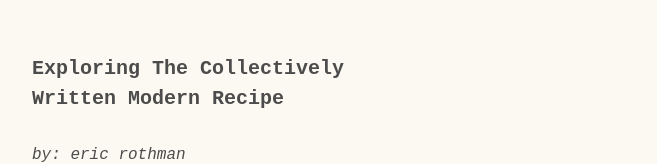
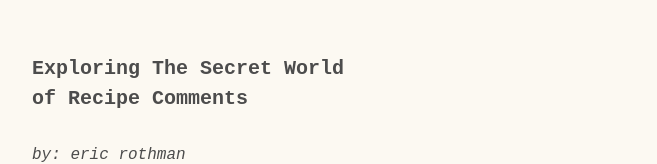
Before and after one commit to ericmrothman/nyt-cooking-comments, a Svelte app in the folder svelte/: page / in a window 1280 px wide. Shown: the part 262-426 px from the top of the page, without its empty margins (328-985 px from the left). Built offline with nearby package versions, Linux system fonts and the light colour scheme; a web font is replaced by a local one.

Commit message:
copy and css again

```diff
--- a/svelte/src/App.svelte
+++ b/svelte/src/App.svelte
@@ -49,7 +49,7 @@
             <span>Active</span><br/>
             <span>Ingredients</span>
         </h1>
-        <h2 class="subtitle">exploring the collectively<br/>written modern recipe</h2>
+        <h2 class="subtitle">Exploring The Secret World<br>of Recipe Comments</h2>
 
         <div class="byline">
             <p>by: eric rothman</p>
@@ -348,7 +348,7 @@
     <img src={RollsImg} alt="Rolls">
 
     <section class="transition-section" style="margin-top: 4rem;">
-        <p>Perhaps this all points to food being personal. Overwhelmingly, the data shows a community of people eager to share their successes, problem solve together, and elevate each others tweaks. Even in an earlier era when recipes were printed in books, they were never complete. Recipes come to life when they are discussed and seasoned to taste.</p>
+        <p>Perhaps this all points to food being personal. Overwhelmingly, the data shows a community of people eager to share their successes, problem solve together, and elevate each others tweaks. Even in an earlier era when recipes were printed in books, they were never complete. Recipes come to life when they are discussed and altered to taste.</p>
     </section>
 </main>
 <style>
@@ -388,7 +388,6 @@
         color: var(--red);
         line-height: 1;
         margin: 4rem 0 2rem 0;
-        text-transform: capitalize;
         letter-spacing: 0px;
         text-align: left;
     }
@@ -442,7 +441,7 @@
         font-size: 1.25rem;
         line-height: 1.5;
         margin-bottom: 2rem;
-        color: var(--text-dark)
+        color: var(--text-dark);
     }
 
     .byline {
```
Also changed, not shown: 4 other files (tests, documents, lock files or other folders).
